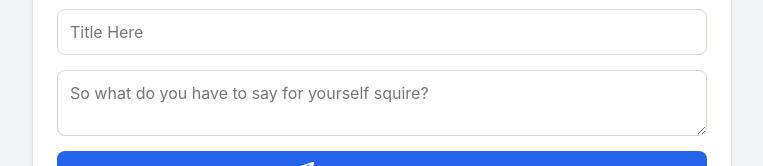
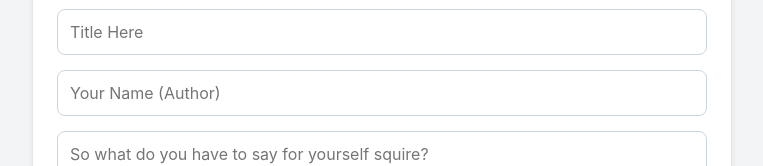
Before and after one commit to HomelessEd/final-project, a React app in the folder frontend/: page / in a window 1280 px wide. Shown: the part 244-410 px from the top of the page, without its empty margins (258-1021 px from the left). Built offline with nearby package versions, Linux system fonts and the light colour scheme; no server answers; the HTML template or start-up script is replaced by a standard one.

Commit message:
Author section and required to fill added

```diff
--- a/frontend/src/App.jsx
+++ b/frontend/src/App.jsx
@@ -1,20 +1,22 @@
 import React, {useState} from 'react'
 import { usePosts } from './hooks/usePosts'
-import { Trash2, Edit3, PlusCircle, Send} from 'lucide-react'
+import { Trash2, Edit3, Send} from 'lucide-react'
 
 function App() {
   const {posts, loading, addPost} =usePosts();
   const [title, setTitle] = useState('');
   const [content, setContent] = useState('');
+  const [author, setAuthor] = useState('');
 
   const handleSubmit = async (e) => {
     e.preventDefault();
-    if (!title || !content) return alert ("You need to complete both fields for a post");
+    if (!title || !content || !author) return alert ("You need to complete all fields for a post");
 
-    const success = await addPost({ title, content});
+    const success = await addPost({ title, content, author});
     if (success) {
       setTitle('');
       setContent('');
+      setAuthor('');
     }
   };
 
@@ -31,6 +33,11 @@ function App() {
            placeholder='Title Here'
            value={title}
            onChange={(e) => setTitle(e.target.value)}/>
+           <input
+             type='text'
+             placeholder='Your Name (Author)'
+             value={author}
+             onChange={(e) => setAuthor(e.target.value)}/>
            <textarea
              placeholder='So what do you have to say for yourself squire?'
              value={content}
```
